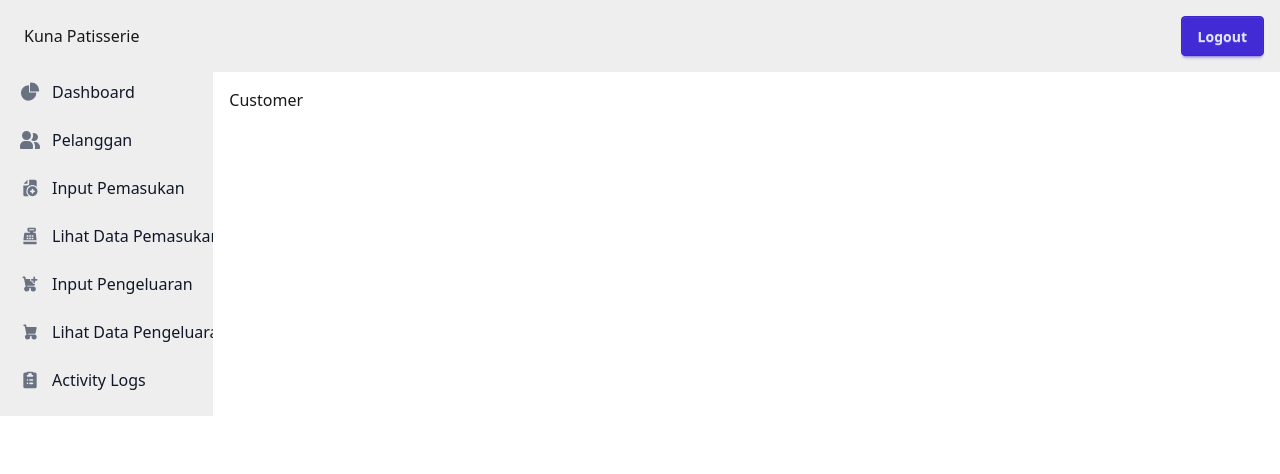
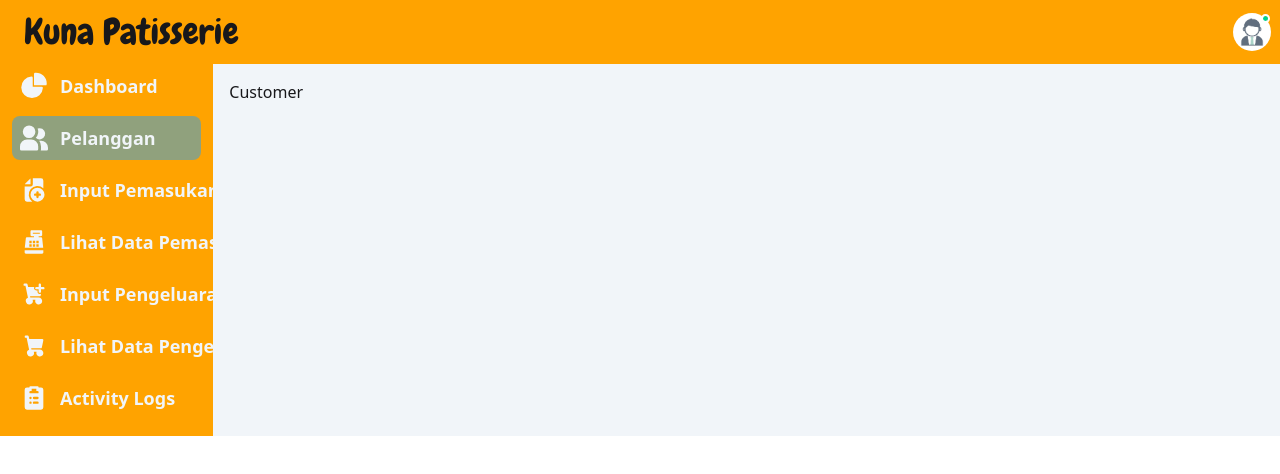
Before and after one commit to daffaMuttaqin/kuna-finance-frontend, a React (Vite) app: page /customer in a window 1280 px wide. Shown: the top 474 px of the page. Built offline with nearby package versions, Linux system fonts and the light colour scheme; sample sign-in values are in the browser's storage.

Commit message:
Navbar Done

```diff
--- a/src/App.jsx
+++ b/src/App.jsx
@@ -1,7 +1,7 @@
 import { useState } from "react";
 import { BrowserRouter, Routes, Route } from "react-router-dom";
 import Login from "./pages/Login";
-import Dashboard from "./pages/dashboard";
+import Dashboard from "./pages/Dashboard";
 import ProtectedRoutes from "./components/ProtectedRoute";
 import Home from "./pages/Home";
 import Customer from "./pages/Customer";
--- a/src/components/Sidebar.jsx
+++ b/src/components/Sidebar.jsx
@@ -1,18 +1,23 @@
 import React from "react";
-import { useNavigate } from "react-router-dom";
+import { useNavigate, useLocation, Link } from "react-router-dom";
+import defaultProfile from "../assets/defaultProfile.jpg";
 
 function Sidebar({ children }) {
   const navigate = useNavigate();
+  const location = useLocation();
   const handleLogout = () => {
     localStorage.removeItem("token");
     navigate("/login");
   };
+
+  const isActive = (path) => location.pathname === path;
+
   return (
     <div className="drawer">
       <input id="my-drawer-3" type="checkbox" className="drawer-toggle" />
       <div className="drawer-content flex flex-col">
         {/* Navbar */}
-        <div className="navbar bg-base-300 w-full">
+        <div className="navbar bg-[#ffa300] w-full">
           <div className="flex-none lg:hidden">
             <label
               htmlFor="my-drawer-3"
@@ -34,29 +39,51 @@ function Sidebar({ children }) {
               </svg>
             </label>
           </div>
-          <div className="mx-2 flex-1 px-2">Kuna Patisserie</div>
+          <div className="mx-2 flex-1 px-2 font-chewy text-4xl">
+            Kuna Patisserie
+          </div>
           <div className="hidden flex-none lg:block">
-            <ul className="menu menu-horizontal">
-              <li>
-                <button onClick={handleLogout} className="btn btn-primary">
-                  Logout
-                </button>
-              </li>
-            </ul>
+            <div className="dropdown dropdown-end">
+              <div
+                tabIndex={0}
+                role="button"
+                className="btn btn-ghost btn-circle avatar avatar-online"
+              >
+                <div className="w-10 rounded-full">
+                  <img alt="Default Profil" src={defaultProfile} />
+                </div>
+              </div>
+              <ul
+                tabIndex={0}
+                className="menu menu-sm dropdown-content bg-base-100 rounded-box z-1 mt-3 w-52 p-2 shadow"
+              >
+                <li>
+                  <a className="justify-between">Profile</a>
+                </li>
+                <li>
+                  <a>Settings</a>
+                </li>
+                <li>
+                  <button onClick={handleLogout}>Logout</button>
+                </li>
+              </ul>
+            </div>
           </div>
         </div>
         <div className="flex">
           <div className="h-full w-2/12 hidden lg:block">
-            <div className="h-full px-3 pb-4 overflow-y-auto bg-base-300 ">
-              <ul className="space-y-2 font-medium">
+            <div className="h-full px-3 pb-4 overflow-y-auto bg-[#ffa300] ">
+              <ul className="space-y-2 font-bold">
                 {/* DASHBOARD */}
                 <li>
-                  <a
-                    href="/dashboard"
-                    className="flex items-center p-2 text-gray-900 rounded-lg  hover:bg-gray-100  group"
+                  <Link
+                    to="/dashboard"
+                    className={`flex items-center p-2 text-gray-900 rounded-lg hover:bg-[#90a17d] ${
+                      isActive("/dashboard") ? "bg-[#90a17d]" : ""
+                    }`}
                   >
                     <svg
-                      className="w-5 h-5 text-gray-500 transition duration-75  group-hover:text-gray-900 "
+                      className="w-7 h-7 text-slate-100 transition duration-75  group-hover:text-gray-900 "
                       aria-hidden="true"
                       xmlns="http://www.w3.org/2000/svg"
                       fill="currentColor"
@@ -65,17 +92,21 @@ function Sidebar({ children }) {
                       <path d="M16.975 11H10V4.025a1 1 0 0 0-1.066-.998 8.5 8.5 0 1 0 9.039 9.039.999.999 0 0 0-1-1.066h.002Z" />
                       <path d="M12.5 0c-.157 0-.311.01-.565.027A1 1 0 0 0 11 1.02V10h8.975a1 1 0 0 0 1-.935c.013-.188.028-.374.028-.565A8.51 8.51 0 0 0 12.5 0Z" />
                     </svg>
-                    <span className="ms-3">Dashboard</span>
-                  </a>
+                    <span className="ms-3 text-lg text-slate-100">
+                      Dashboard
+                    </span>
+                  </Link>
                 </li>
                 {/* CUSTOMER */}
                 <li>
-                  <a
-                    href="/customer"
-                    className="flex items-center p-2 text-gray-900 rounded-lg hover:bg-gray-100 group"
+                  <Link
+                    to="/customer"
+                    className={`flex items-center p-2 text-gray-900 rounded-lg hover:bg-[#90a17d] ${
+                      isActive("/customer") ? "bg-[#90a17d]" : ""
+                    }`}
                   >
                     <svg
-                      className="shrink-0 w-5 h-5 text-gray-500 transition duration-75  group-hover:text-gray-900 "
+                      className="shrink-0 w-7 h-7 text-slate-100 transition duration-75"
                       aria-hidden="true"
                       xmlns="http://www.w3.org/2000/svg"
                       fill="currentColor"
@@ -83,20 +114,20 @@ function Sidebar({ children }) {
                     >
                       <path d="M14 2a3.963 3.963 0 0 0-1.4.267 6.439 6.439 0 0 1-1.331 6.638A4 4 0 1 0 14 2Zm1 9h-1.264A6.957 6.957 0 0 1 15 15v2a2.97 2.97 0 0 1-.184 1H19a1 1 0 0 0 1-1v-1a5.006 5.006 0 0 0-5-5ZM6.5 9a4.5 4.5 0 1 0 0-9 4.5 4.5 0 0 0 0 9ZM8 10H5a5.006 5.006 0 0 0-5 5v2a1 1 0 0 0 1 1h11a1 1 0 0 0 1-1v-2a5.006 5.006 0 0 0-5-5Z" />
                     </svg>
-                    <span className="flex-1 ms-3 whitespace-nowrap">
+                    <span className="flex-1 ms-3 whitespace-nowrap text-lg text-slate-100">
                       Pelanggan
                     </span>
-                  </a>
+                  </Link>
                 </li>
 
                 {/* INPUT INCOME */}
                 <li>
-                  <a
-                    href="#"
-                    className="flex items-center p-2 text-gray-900 rounded-lg hover:bg-gray-100 group"
+                  <Link
+                    to="#"
+                    className="flex items-center p-2 text-gray-900 rounded-lg hover:bg-[#90a17d]"
                   >
                     <svg
-                      className="shrink-0 w-5 h-5 text-gray-500 transition duration-75  group-hover:text-gray-900"
+                      className="shrink-0 w-7 h-7 text-slate-100 transition duration-75  group-hover:text-gray-900"
                       aria-hidden="true"
                       xmlns="http://www.w3.org/2000/svg"
                       width="24"
@@ -105,30 +136,30 @@ function Sidebar({ children }) {
                       viewBox="0 0 24 24"
                     >
                       <path
-                        fill-rule="evenodd"
+                        fillRule="evenodd"
                         d="M9 7V2.221a2 2 0 0 0-.5.365L4.586 6.5a2 2 0 0 0-.365.5H9Zm2 0V2h7a2 2 0 0 1 2 2v6.41A7.5 7.5 0 1 0 10.5 22H6a2 2 0 0 1-2-2V9h5a2 2 0 0 0 2-2Z"
-                        clip-rule="evenodd"
+                        clipRule="evenodd"
                       />
                       <path
-                        fill-rule="evenodd"
+                        fillRule="evenodd"
                         d="M9 16a6 6 0 1 1 12 0 6 6 0 0 1-12 0Zm6-3a1 1 0 0 1 1 1v1h1a1 1 0 1 1 0 2h-1v1a1 1 0 1 1-2 0v-1h-1a1 1 0 1 1 0-2h1v-1a1 1 0 0 1 1-1Z"
-                        clip-rule="evenodd"
+                        clipRule="evenodd"
                       />
                     </svg>
 
-                    <span className="flex-1 ms-3 whitespace-nowrap">
+                    <span className="flex-1 ms-3 whitespace-nowrap text-lg text-slate-100">
                       Input Pemasukan
                     </span>
-                  </a>
+                  </Link>
                 </li>
                 {/* LIHAT DATA PEMASUKAN */}
                 <li>
-                  <a
-                    href="#"
-                    className="flex items-center p-2 text-gray-900 rounded-lg hover:bg-gray-100 group"
+                  <Link
+                    to="#"
+                    className="flex items-center p-2 text-gray-900 rounded-lg hover:bg-[#90a17d]"
                   >
                     <svg
-                      className="shrink-0 w-5 h-5 text-gray-500 transition duration-75  group-hover:text-gray-900"
+                      className="shrink-0 w-7 h-7 text-slate-100 transition duration-75  group-hover:text-gray-900"
                       aria-hidden="true"
                       xmlns="http://www.w3.org/2000/svg"
                       width="24"
@@ -142,26 +173,26 @@ function Sidebar({ children }) {
                       />
                       <path
                         fill="currentColor"
-                        fill-rule="evenodd"
+                        fillRule="evenodd"
                         d="M9 3c0-.55228.44772-1 1-1h8c.5523 0 1 .44772 1 1v3c0 .55228-.4477 1-1 1h-2v1h2c.5096 0 .9376.38314.9939.88957L19.8951 17H4.10498l.90116-8.11043C5.06241 8.38314 5.49047 8 6.00002 8H12V7h-2c-.55228 0-1-.44772-1-1V3Zm1.01 8H8.00002v2.01H10.01V11Zm.99 0h2.01v2.01H11V11Zm5.01 0H14v2.01h2.01V11Zm-8.00998 3H10.01v2.01H8.00002V14ZM13.01 14H11v2.01h2.01V14Zm.99 0h2.01v2.01H14V14ZM11 4h6v1h-6V4Z"
-                        clip-rule="evenodd"
+                        clipRule="evenodd"
                       />
                     </svg>
 
-                    <span className="flex-1 ms-3 whitespace-nowrap">
+                    <span className="flex-1 ms-3 whitespace-nowrap text-lg text-slate-100">
                       Lihat Data Pemasukan
                     </span>
-                  </a>
+                  </Link>
                 </li>
 
                 {/* INPUT PENGELUARAN */}
                 <li>
-                  <a
-                    href="#"
-                    className="flex items-center p-2 text-gray-900 rounded-lg hover:bg-gray-100 group"
+                  <Link
+                    to="#"
+                    className="flex items-center p-2 text-gray-900 rounded-lg hover:bg-[#90a17d]"
                   >
                     <svg
-                      className="shrink-0 w-5 h-5 text-gray-500 transition duration-75  group-hover:text-gray-900"
+                      className="shrink-0 w-7 h-7 text-slate-100 transition duration-75  group-hover:text-gray-900"
                       aria-hidden="true"
                       xmlns="http://www.w3.org/2000/svg"
                       width="24"
@@ -173,19 +204,19 @@ function Sidebar({ children }) {
                       <path d="M18 4a1 1 0 1 0-2 0v2h-2a1 1 0 1 0 0 2h2v2a1 1 0 1 0 2 0V8h2a1 1 0 1 0 0-2h-2V4Z" />
                     </svg>
 
-                    <span className="flex-1 ms-3 whitespace-nowrap">
+                    <span className="flex-1 ms-3 whitespace-nowrap text-lg text-slate-100">
                       Input Pengeluaran
                     </span>
-                  </a>
+                  </Link>
                 </li>
                 {/* LIHAT DATA PENGELUARAN */}
                 <li>
-                  <a
-                    href="#"
-                    className="flex items-center p-2 text-gray-900 rounded-lg hover:bg-gray-100 group"
+                  <Link
+                    to="#"
+                    className="flex items-center p-2 text-gray-900 rounded-lg hover:bg-[#90a17d]"
                   >
                     <svg
-                      className="shrink-0 w-5 h-5 text-gray-500 transition duration-75  group-hover:text-gray-900"
+                      className="shrink-0 w-7 h-7 text-slate-100 transition duration-75  group-hover:text-gray-900"
                       aria-hidden="true"
                       xmlns="http://www.w3.org/2000/svg"
                       width="24"
@@ -194,25 +225,25 @@ function Sidebar({ children }) {
                       viewBox="0 0 24 24"
                     >
                       <path
-                        fill-rule="evenodd"
+                        fillRule="evenodd"
                         d="M4 4a1 1 0 0 1 1-1h1.5a1 1 0 0 1 .979.796L7.939 6H19a1 1 0 0 1 .979 1.204l-1.25 6a1 1 0 0 1-.979.796H9.605l.208 1H17a3 3 0 1 1-2.83 2h-2.34a3 3 0 1 1-4.009-1.76L5.686 5H5a1 1 0 0 1-1-1Z"
-                        clip-rule="evenodd"
+                        clipRule="evenodd"
                       />
                     </svg>
 
-                    <span className="flex-1 ms-3 whitespace-nowrap">
+                    <span className="flex-1 ms-3 whitespace-nowrap text-lg text-slate-100">
                       Lihat Data Pengeluaran
                     </span>
-                  </a>
+                  </Link>
                 </li>
                 {/* Activity Logs */}
                 <li>
-                  <a
-                    href="#"
-                    className="flex items-center p-2 text-gray-900 rounded-lg hover:bg-gray-100 group"
+                  <Link
+                    to="#"
+                    className="flex items-center p-2 text-gray-900 rounded-lg hover:bg-[#90a17d]"
                   >
                     <svg
-                      className="shrink-0 w-5 h-5 text-gray-500 transition duration-75  group-hover:text-gray-900 "
+                      className="shrink-0 w-7 h-7 text-slate-100 transition duration-75  group-hover:text-gray-900 "
                       aria-hidden="true"
                       xmlns="http://www.w3.org/2000/svg"
                       width="24"
@@ -221,22 +252,24 @@ function Sidebar({ children }) {
                       viewBox="0 0 24 24"
                     >
                       <path
-                        fill-rule="evenodd"
+                        fillRule="evenodd"
                         d="M8 3a1 1 0 0 1 1-1h6a1 1 0 0 1 1 1h2a2 2 0 0 1 2 2v15a2 2 0 0 1-2 2H6a2 2 0 0 1-2-2V5a2 2 0 0 1 2-2h2Zm6 1h-4v2H9a1 1 0 0 0 0 2h6a1 1 0 1 0 0-2h-1V4Zm-3 8a1 1 0 0 1 1-1h3a1 1 0 1 1 0 2h-3a1 1 0 0 1-1-1Zm-2-1a1 1 0 1 0 0 2h.01a1 1 0 1 0 0-2H9Zm2 5a1 1 0 0 1 1-1h3a1 1 0 1 1 0 2h-3a1 1 0 0 1-1-1Zm-2-1a1 1 0 1 0 0 2h.01a1 1 0 1 0 0-2H9Z"
-                        clip-rule="evenodd"
+                        clipRule="evenodd"
                       />
                     </svg>
 
-                    <span className="flex-1 ms-3 whitespace-nowrap">
+                    <span className="flex-1 ms-3 whitespace-nowrap text-lg text-slate-100">
                       Activity Logs
                     </span>
-                  </a>
+                  </Link>
                 </li>
               </ul>
             </div>
           </div>
           {/* Dynamic Content */}
-          <div className="h-full w-full lg:w-10/12 p-4">{children}</div>
+          <div className="h-full w-full lg:w-10/12 p-4 bg-slate-100">
+            {children}
+          </div>
         </div>
       </div>
 
--- a/src/index.css
+++ b/src/index.css
@@ -1,5 +1,13 @@
+@import url("https://fonts.googleapis.com/css2?family=Chewy&display=swap");
 @import "tailwindcss";
 /* @plugin "daisyui"; */
 @plugin "daisyui" {
   themes: light --default, dark --prefersdark, cupcake;
 }
+
+/* FONT */
+@layer utilities {
+  .font-chewy {
+    font-family: "Chewy", system-ui;
+  }
+}
```
Also changed, not shown: src/App.css (deleted), src/assets/defaultProfile.jpg (added), src/assets/toko.png (added).
